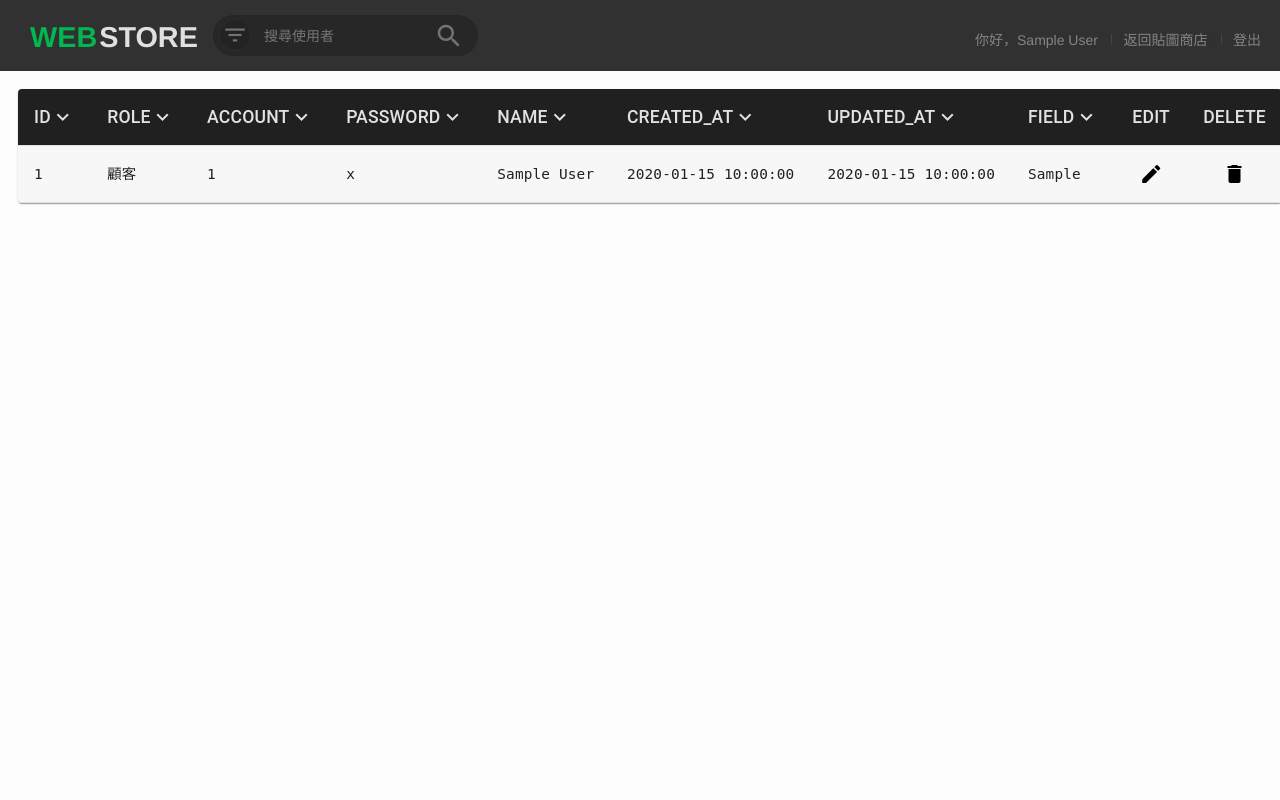
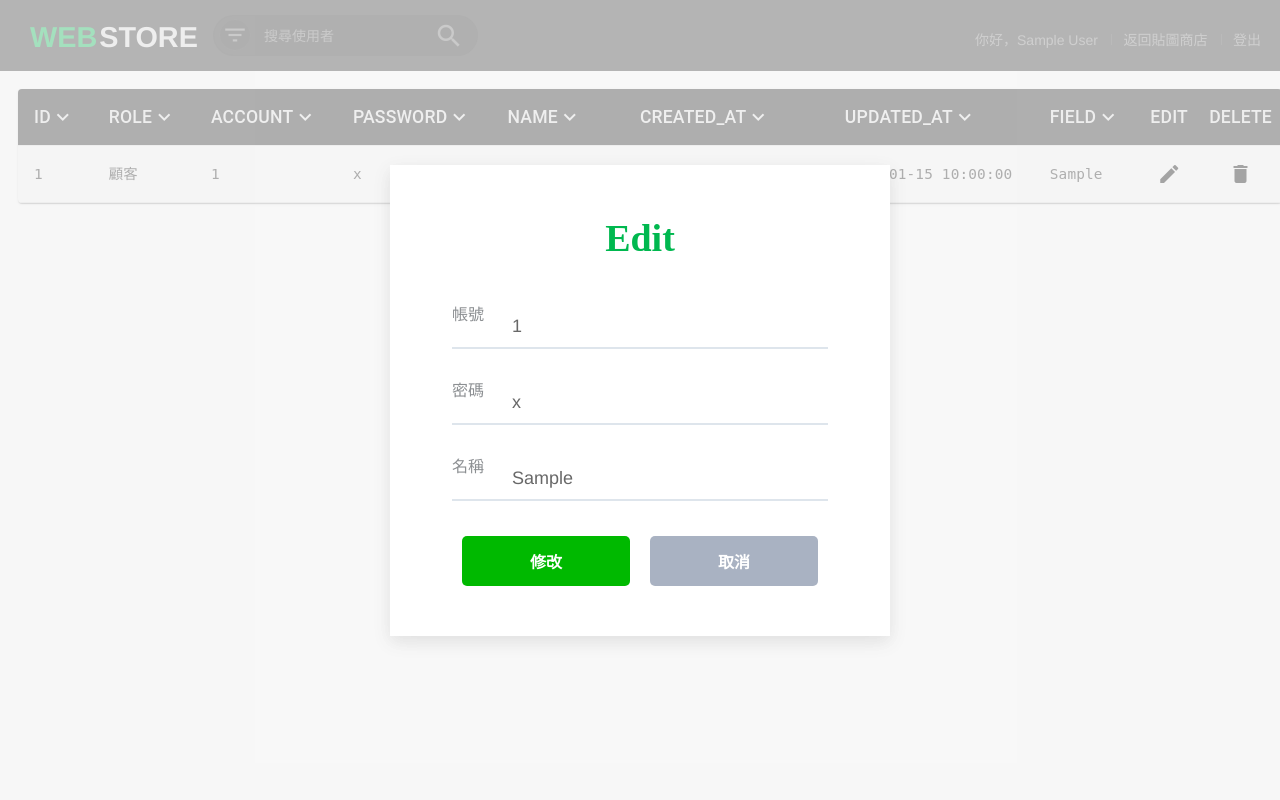
Before and after one commit to TinyWugaga/108WebProgramming-php, a PHP site: page /usersTable.php?edit=0 in a window 1280 px wide. Run offline with PHP 8.4, Linux system fonts and the light colour scheme; the visitor is signed in with stand-in values (Sample User, id 1); tables that the repository leaves empty or names only in its code hold one stand-in row (values such as "Sample post"); some web fonts are replaced.

Commit message:
complete edit function

```diff
--- a/web-sticker-store/config/sql.php
+++ b/web-sticker-store/config/sql.php
@@ -86,7 +86,7 @@ function findUserLikeSearch($conn, $search, $field, $sort)
 function createUser($conn, $data = [])
 {
     $stmt = $conn->prepare(
-        'INSERT INTO `users` (`role`, `account`, `password`, `name`, `created_at`) VALUES (:role, :account, :password, :name, :created_at)'
+        'INSERT INTO `users` (`role`, `account`, `password`, `name`, `created_at`, `updated_at`) VALUES (:role, :account, :password, :name, :created_at, :updated_at)'
     );
 
     return $stmt->execute([
@@ -95,6 +95,29 @@ function createUser($conn, $data = [])
         'password'   => $data['password'],
         'name'       => $data['name'],
         'created_at' => $data['created_at'] ?? date('Y-m-d'),
+        'updated_at' => $data['updated_at'] ?? '',
+    ]);
+}
+
+/**
+ * 修改使用者資料
+ *
+ * @param  PDO $conn     PDO實體
+ * @param  string $id    要修改的使用者編號
+ * @param  array $data   要修改的使用者資料
+ * @return boolean       執行結果
+ */
+function updateUser($conn, $id, $data = [])
+{
+    $stmt = $conn->prepare(
+        "UPDATE `users` SET `account`=:account, `password`=:password, `name`=:name, `updated_at`=:updated_at WHERE `id`={$id}"
+    );
+
+    return $stmt->execute([
+        'account'    => $data['account'],
+        'password'   => $data['password'],
+        'name'       => $data['name'],
+        'updated_at' => $data['updated_at'] ?? date('Y-m-d H:i:s'),
     ]);
 }
 
--- a/web-sticker-store/etc/bootstrap.php
+++ b/web-sticker-store/etc/bootstrap.php
@@ -4,3 +4,5 @@ session_start();
 
 require __DIR__ . '/../config/db.php';
 require __DIR__ . '/../config/sql.php';
+
+date_default_timezone_set('Asia/Taipei');
--- a/web-sticker-store/style/class.css
+++ b/web-sticker-store/style/class.css
@@ -129,6 +129,8 @@
 .cancel__btn a {
 
     color: #fff !important;
+    display: block;
+    width: 100%;
 }
 
 .class__board_text {
@@ -163,7 +165,7 @@
 \=================================*/
 .class__edit {
 
-    position: absolute;
+    position: fixed;
     left: 0;
     top: 0;
 
@@ -278,6 +280,12 @@
     justify-content: flex-start;
 }
 
+.table__cell_button input {
+
+    opacity: 0;
+    position: absolute;
+}
+
 .class__table_cell--head {
 
     color: rgba(255, 255, 255, 0.87);
@@ -301,11 +309,28 @@
 .table__cell--icon {
 
     width: 40px;
+    height: 100%;
     text-align: center;
+    padding: 10px;
 }
 
-.class__table_form input {
+.table__cell--icon a {
 
-    opacity: 0;
-    position: absolute;
+    padding: 6px;
+    border-radius: 50px;
 }
+
+.table__cell--icon a:hover {
+
+    background-color: rgba(0, 0, 0, 0.17);
+}
+
+.table__cell--icon a:active {
+
+    background-color: rgba(0, 0, 0, 0.37);
+}
+
+.table__cell--icon i {
+
+    cursor: pointer;
+}
--- a/web-sticker-store/usersTable.php
+++ b/web-sticker-store/usersTable.php
@@ -21,7 +21,7 @@ $usersTitle = fetchAllUsersField($conn);
 $usersList = findUserLikeSearch($conn, $search, $field, $sort);
 
 $edit = $_GET["edit"] ?? '0' ;
-$msg = $_GET["msg"]  ?? '' ;
+$result = isset($_GET["result"]) ? $_GET["result"] ? '修改資料成功':'修改資料失敗' : '';
 
 ?>
 
@@ -72,7 +72,7 @@ $msg = $_GET["msg"]  ?? '' ;
 
         <div class="content">
             <!-- EDIT BOARD -->
-            <?php if($edit) { ?>
+            <?php if(isset($_GET["edit"])) { ?>
             <div class="class__edit">
                 <div class="class__board">
                     <div class="class__board_inner">
@@ -80,10 +80,11 @@ $msg = $_GET["msg"]  ?? '' ;
                             <h1 class="class__board_title">Edit</h1>
                         </div>
 
-                        <p class="class__board_notice"> <?= $msg ?></p>
+                        <p class="class__board_notice"> <?= $result ?></p>
 
                         <div class="class__board_block">
-                            <form class="class__form" name="loginForm" action="edit_process.php" method="post">
+                            <form class="class__form" name="updateForm" action="edit_process.php" method="post">
+                                <input type="hidden" name="id" value=<?= $usersList[$edit]->id ?> >
                                 <div class="class__form_textField">
                                     <label class="form__textField_label">帳號</label>
                                     <input type="text" name="account" placeholder="修改帳號" value=<?= $usersList[$edit]->account ?> required autocapitalize="off" autocorrect="off" spellcheck="false">
@@ -134,14 +135,14 @@ $msg = $_GET["msg"]  ?? '' ;
                                     </td>
                                 <?php } ?>
                                 <td class="class__table_cell class__table_cell--body table__cell--icon">
-                                    <a class="class__table_form" href="usersTable.php?edit=<?= $key?>">
+                                    <a class="table__cell_button" href="usersTable.php?edit=<?= $key?>">
                                         <input type="button">
                                         <i class="material-icons">edit</i>
                                         </input>
                                     </a>
                                 </td>
                                 <td class="class__table_cell class__table_cell--body table__cell--icon">
-                                    <a class="class__table_form">
+                                    <a class="table__cell_button">
                                         <input type="button">
                                         <i class="material-icons icon-delete">delete</i>
                                         </input>
```
Also changed, not shown: web-sticker-store/edit_process.php (added, +34 -0 lines).
